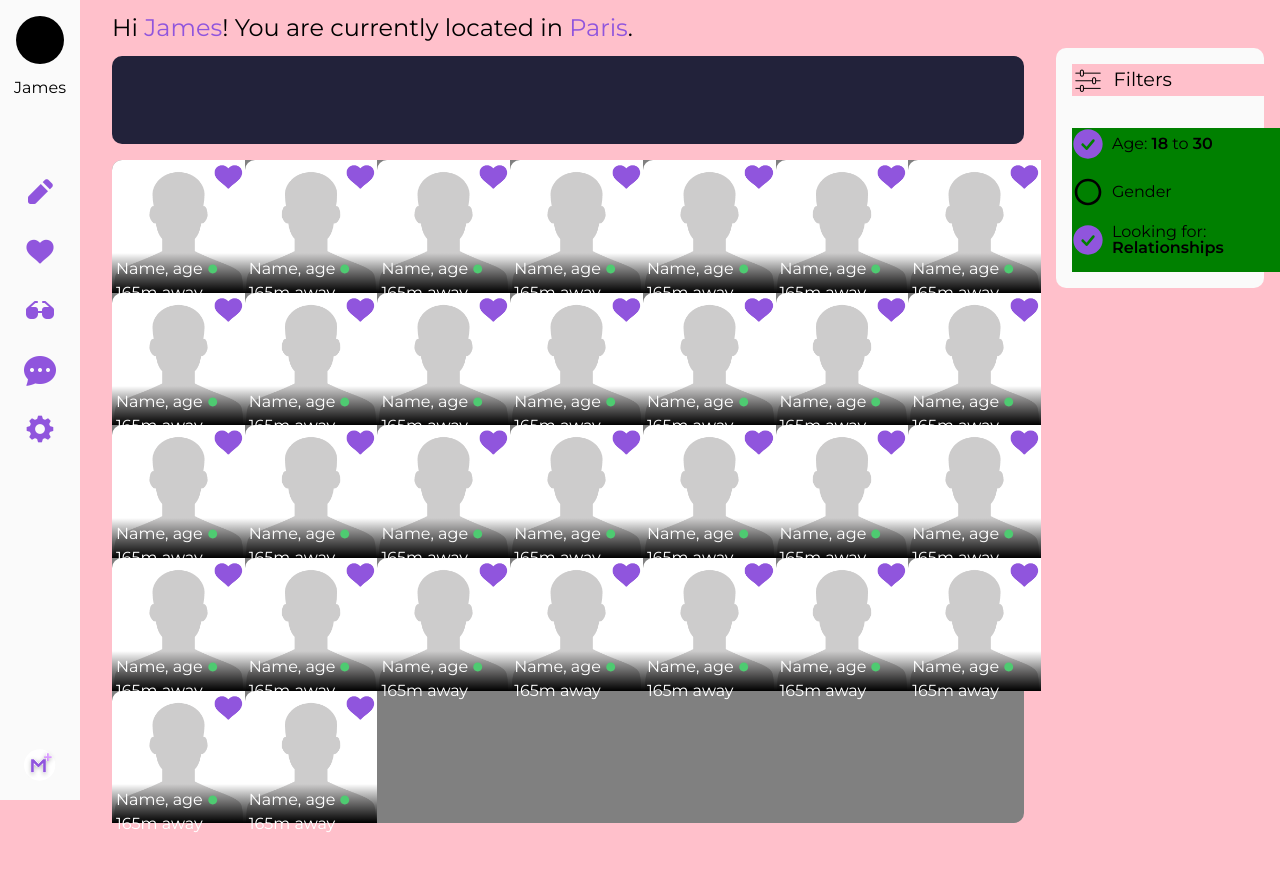
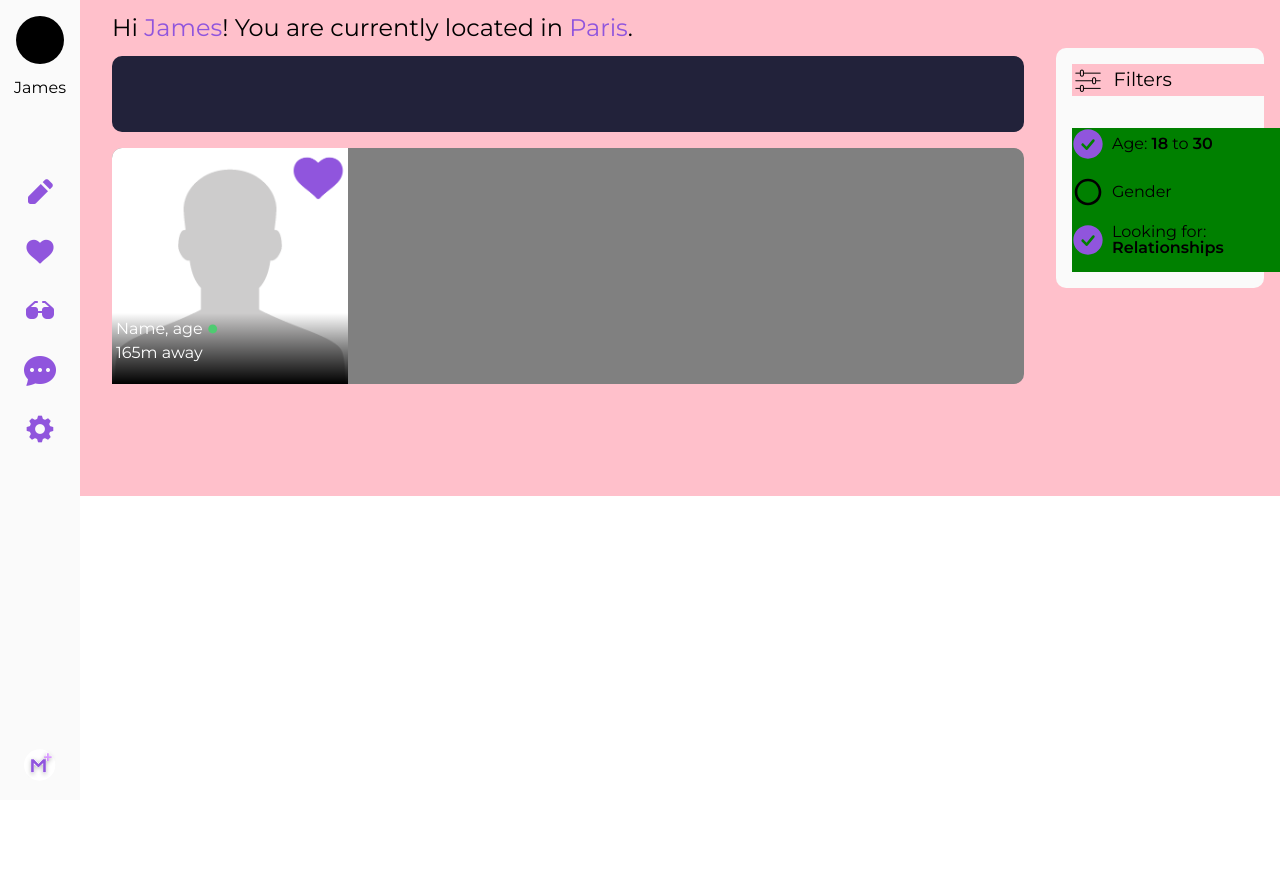
Before and after one commit to axel-lgt/meeet-react-js, a React (Create React App) app: page /home in a window 1280 px wide. Shown: the top 870 px of the page. After the commit the page ends 800 px from the top, so only its background shows below. Built offline with nearby package versions, Linux system fonts and the light colour scheme.

Commit message:
conditional rendering of Profile Info component when clicked on Profile Cell

```diff
--- a/src/App.js
+++ b/src/App.js
@@ -1,4 +1,4 @@
-import React from 'react';
+import { useState, useEffect } from 'react';
 import { Routes, Route, useLocation } from 'react-router-dom';
 import './styles/index.scss';
 import Landing from './components/Landing/Landing';
@@ -12,6 +12,17 @@ import EditProfile from './components/EditProfile/EditProfile';
 
 const App = () => {
 
+  const [isDesktop, setDesktop] = useState(window.innerWidth > 1200);
+
+  const updateMedia = () => {
+      setDesktop(window.innerWidth > 1200);
+  }
+
+  useEffect(() => {
+      window.addEventListener('resize', updateMedia);
+      return () => window.removeEventListener('resize', updateMedia);
+  })
+
   const location = useLocation();
   const isLandingPage = location.pathname === '/'
 
@@ -20,9 +31,15 @@ const App = () => {
       {!isLandingPage && <Menu />}
       <Routes>
         <Route path="/" element={<Landing />} />
-        <Route path="/home" element={<Home />} />
+        <Route path="/home" element={<Home />}>
+          {isDesktop &&
+          <Route path="/home/profileinfo" element={<ProfileInfo />} />
+          }
+        </Route>
+        {!isDesktop &&
+        <Route path="/profileinfo" element={<ProfileInfo />} />
+        }
         <Route path="/settings" element={<Settings />} />
-        <Route path="/profileinfo" element={<ProfileInfo />} />
         <Route path="/editprofile" element={<EditProfile />} />
         <Route path="*" element={<Error />} />
       </Routes>
--- a/src/components/Home/Home.js
+++ b/src/components/Home/Home.js
@@ -1,4 +1,5 @@
-import React, { useState } from 'react';
+import { useState } from 'react';
+import { Outlet } from 'react-router-dom';
 
 import ProfileCell from '../ProfileCell/ProfileCell';
 import ProfileInfo from '../ProfileInfo/ProfileInfo';
@@ -7,7 +8,12 @@ import unchecked from '../../assets/filters/unchecked.svg';
 import checked from '../../assets/filters/checked.svg';
 import './Home.scss';
 
-const Home = () => (
+const Home = () => {
+
+
+
+    return(
+        <>
         <div className="home-container">
             <div className="home-container left">
                 <h1>Hi <em>James</em>! You are currently located in <em>Paris</em>.</h1>
@@ -25,36 +31,8 @@ const Home = () => (
                     <div className="home-container profiles-grid cell">case</div>
                     <div className="home-container profiles-grid cell">case</div>
                     <div className="home-container profiles-grid cell">case</div> */}
-                <ProfileCell />
-                <ProfileCell />
-                <ProfileCell />
-                <ProfileCell />
-                <ProfileCell />
-                <ProfileCell />
-                <ProfileCell />
-                <ProfileCell />
-                <ProfileCell />
-                <ProfileCell />
-                <ProfileCell />
-                <ProfileCell />
-                <ProfileCell />
-                <ProfileCell />
-                <ProfileCell />
-                <ProfileCell />
-                <ProfileCell />
-                <ProfileCell />
-                <ProfileCell />
-                <ProfileCell />
-                <ProfileCell />
-                <ProfileCell />
-                <ProfileCell />
-                <ProfileCell />
-                <ProfileCell />
-                <ProfileCell />
-                <ProfileCell />
-                <ProfileCell />
-                <ProfileCell />
-                <ProfileCell />
+                    <ProfileCell  />
+
                 </div>
             </div>
             <div className="home-container right">
@@ -81,6 +59,9 @@ const Home = () => (
                 </div>
             </div>
         </div>
-);
+        <Outlet />
+        </>
+    )
+};
 
 export default Home;
--- a/src/components/ProfileCell/ProfileCell.js
+++ b/src/components/ProfileCell/ProfileCell.js
@@ -1,3 +1,6 @@
+import { useEffect, useState } from 'react';
+import { Link } from 'react-router-dom';
+
 import './ProfileCell.scss';
 
 import imgplaceholder from '../../assets/profilecell/avatar-placeholder.png';
@@ -5,9 +8,24 @@ import connected from '../../assets/profilecell/connected.svg';
 import addedfav from '../../assets/profilecell/added-favorite.png';
 import notfavorite from '../../assets/profilecell/not-added-favorite.png';
 
-const ProfileCell = () => (
+const ProfileCell = () => {
+
+    const [isDesktop, setDesktop] = useState(window.innerWidth > 1200);
+
+    const updateMedia = () => {
+        setDesktop(window.innerWidth > 1200);
+    }
+
+    useEffect(() => {
+        window.addEventListener('resize', updateMedia);
+        return () => window.removeEventListener('resize', updateMedia);
+    })
+
+    return(
     <div className="profile-cell-container">
-        <div className="profile-cell-container cell ">
+            {isDesktop &&
+            <Link to="/home/profileinfo">
+            <div className="profile-cell-container cell">
                 <div>
                     <img className="profile-cell-container cell profile-picture" src={imgplaceholder} alt="Image placeholder" />
                 </div>
@@ -26,7 +44,33 @@ const ProfileCell = () => (
                     </div>
                 </div>
             </div>
+            </Link>
+            }
+            {!isDesktop &&
+            <Link to="/profileinfo">
+            <div className="profile-cell-container cell">
+                <div>
+                    <img className="profile-cell-container cell profile-picture" src={imgplaceholder} alt="Image placeholder" />
                 </div>
-);
+                <div className="profile-cell-container top">
+                    <img className="profile-cell-container top added-fav" src={addedfav} alt="Added to favorites" />
+                    <div className="profile-cell-container top gradient">
+                        <div className="profile-cell-container top gradient-container">
+                            <div className="profile-cell-container top gradient-container-group">
+                                <div className="profile-cell-container top gradient-container-group name-connected-group">
+                                    <h3>Name, age</h3>
+                                    <img className="profile-cell-container top gradient-container-group name-connected-group connected" src={connected} alt="User connected" />
+                                </div>
+                                <h3>165m away</h3>
+                            </div>
+                        </div>
+                    </div>
+                </div>
+            </div>
+            </Link>
+            }
+    </div>
+    )
+};
 
 export default ProfileCell;
--- a/src/components/ProfileInfo/ProfileInfo.js
+++ b/src/components/ProfileInfo/ProfileInfo.js
@@ -1,3 +1,5 @@
+import { useNavigate } from 'react-router-dom';
+
 import './ProfileInfo.scss';
 
 import imgplaceholder from '../../assets/profilecell/avatar-placeholder.png';
@@ -12,7 +14,18 @@ import cross from '../../assets/profilecell/cross.svg';
 
 const ProfileInfo = () => {
 
+    const navigate = useNavigate();
+
+    function handleGoBack() {
+        navigate(-1);
+    }
+
+    const handleCross = () => {
+        navigate(-1);
+    }
+
     return (
+        <>
         <div className="block">
             <div className="profile-info-container">
                 <div className="profile-info-container image">
@@ -22,7 +35,7 @@ const ProfileInfo = () => {
                             <div className="profile-info-container image profile-picture overlay gradient">
                                 <div className="profile-info-container image profile-picture overlay gradient-group">
                                     <div className="profile-info-container image profile-picture overlay gradient-group back-arrow">
-                                        <img src={backarrow} alt="Return to last page" />
+                                        <img src={backarrow} alt="Return to last page" onClick={handleGoBack}/>
                                     </div>
                                     <div className="profile-info-container image profile-picture overlay gradient-group name-connected-distance">
                                         <div className="profile-info-container image profile-picture overlay gradient-group name-connected-distance name-connected-group">
@@ -47,7 +60,7 @@ const ProfileInfo = () => {
                 </div>
                 <div className="profile-info-container bottom">
                     <div className="profile-info-container bottom cross">
-                        <img src={cross} alt="Close this modal" />
+                        <img src={cross} alt="Close this modal" onClick={handleCross}/>
                     </div>
                     <div className="profile-info-container bottom info">
                         <div className="profile-info-container bottom info description">
@@ -91,6 +104,7 @@ const ProfileInfo = () => {
                 </div>
             </div>
         </div>
+        </>
     )
 };
 
```
Lines whose indentation alone changed are shown as unchanged.
